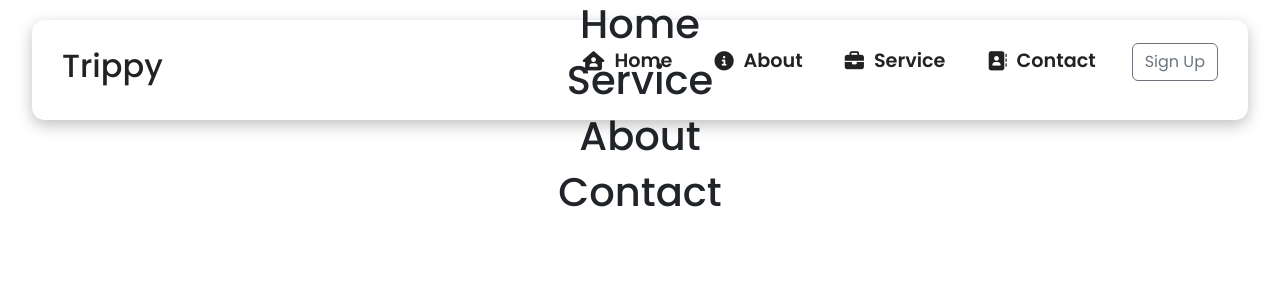
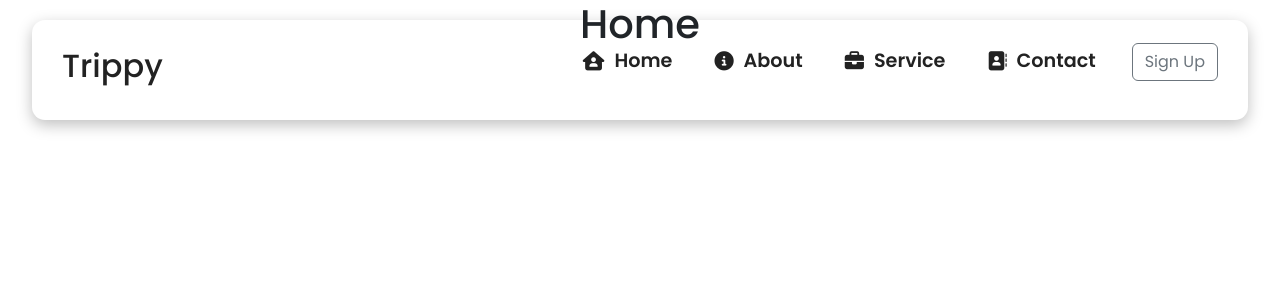
Before and after one commit to Hossam816/ttp, a React (Create React App) app: page / in a window 1280 px wide. Shown: the top 300 px of the page. Built offline with nearby package versions, Linux system fonts and the light colour scheme.

Commit message:
Routes done!

```diff
--- a/src/App.js
+++ b/src/App.js
@@ -1,7 +1,6 @@
 import React from 'react'
 import "./styles.css"
-import Navbar from "./components/Navbar"
-import { Router, Routes } from 'react-router-dom'
+import { Route, Router, Routes } from 'react-router-dom'
 import Contact from './routes/Contact';
 import About from './routes/About';
 import Service from './routes/Service';
@@ -11,11 +10,12 @@
 export default function App() {
   return (
     <div className='App'>
-        <Navbar />
-        <Homes />
-        <Service />
-        <About />
-        <Contact />
+      <Routes>
+        <Route path="/" element={<Homes />} />
+        <Route path="/about" element={<About />} />
+        <Route path="/service" element={<Service />} />
+        <Route path="/contact" element={<Contact />} />
+      </Routes>
     </div>
   )
 }
--- a/src/components/Navbar.js
+++ b/src/components/Navbar.js
@@ -23,9 +23,9 @@
                 {MenuItems.map((item, index) => {
                     return(
                         <li key={index}>
-                            <a className={item.cName} href={item.url}>
+                            <Link className={item.cName} to={item.url}>
                             <i className={item.icon}></i>{item.title}
-                            </a>
+                            </Link>
                         </li>
                     )
                 })}
--- a/src/index.js
+++ b/src/index.js
@@ -2,13 +2,14 @@
 import { createRoot } from "react-dom/client";
 import { React } from "react";
 
+import { BrowserRouter } from "react-router-dom";
 import App from "./App";
 
 const rootElement = document.getElementById("root");
 const root = createRoot(rootElement);
 
 root.render(
-  <StrictMode>
+  <BrowserRouter>
     <App />
-  </StrictMode>
+  </BrowserRouter>
 );
--- a/src/routes/Homes.js
+++ b/src/routes/Homes.js
@@ -1,8 +1,10 @@
 import React from 'react'
-
+import Navbar from '../components/Navbar'
 function Homes() {
     return (
         <>
+        <Navbar />
+
             <h1>Home</h1>
         </>
     )
```
